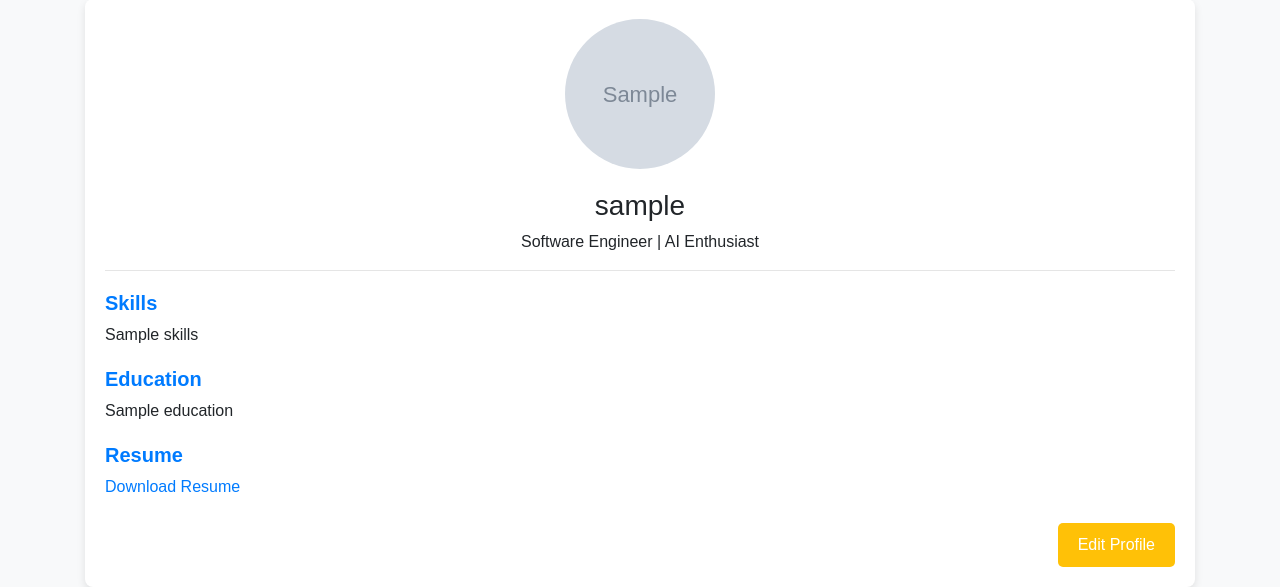
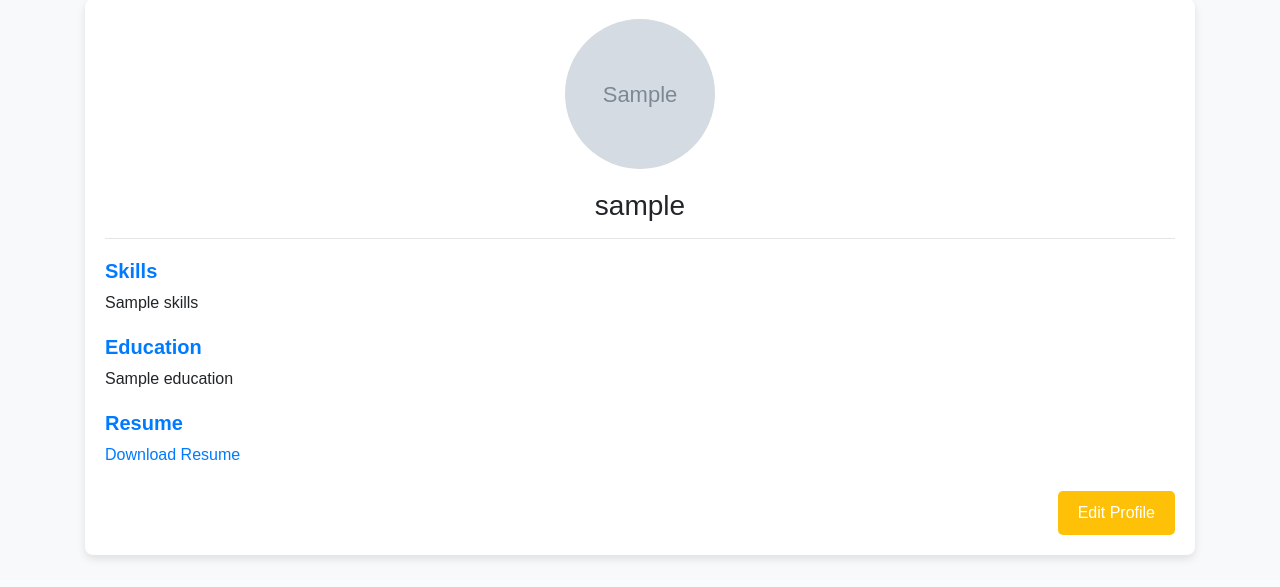
Before and after one commit to Cyber411/FreshHire, a Django app: template FreshHire/templates/FreshHire/my_profile.html in a window 1280 px wide. Shown: the part 220-807 px from the top of the page. After the commit the page ends 781 px from the top, so only its background shows below. Run offline with Django 3.2, Linux system fonts and the light colour scheme; the template is opened without the code that fills it: most values are stand-ins (such as "Sample title", 1, 10 or a date in 2020); grey boxes marked "Sample" are stand-in pictures; some libraries are stand-ins or nearby versions.

Commit message:
'profile'

```diff
--- a/FreshHire/templates/FreshHire/my_profile.html
+++ b/FreshHire/templates/FreshHire/my_profile.html
@@ -25,7 +25,7 @@
         <p>No profile picture Uploaded</p>
         {% endif%}
         <h3>{{profile.user.username}}</h3>
-        <p>Software Engineer | AI Enthusiast</p>
+        <p></p>
       </div>
 
       <hr>
```
